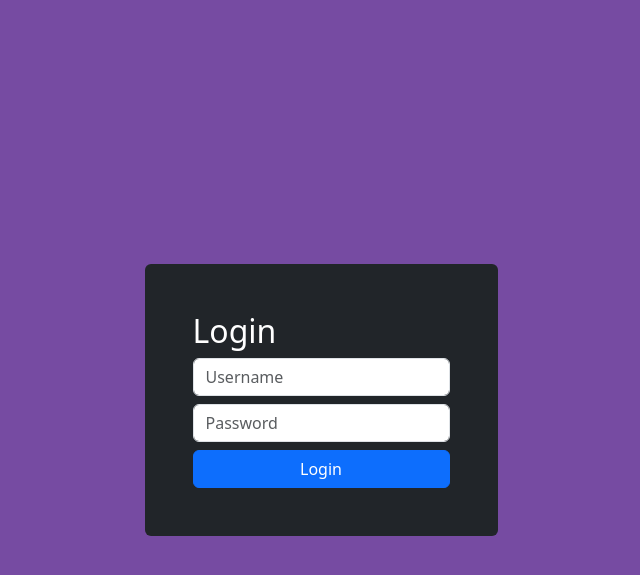
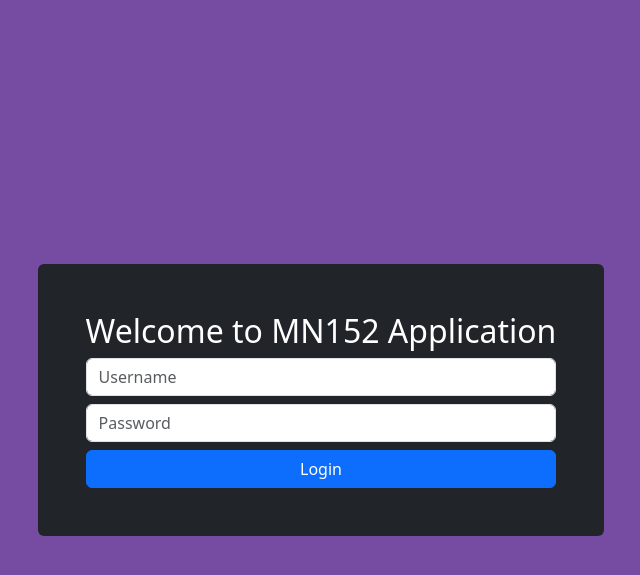
Before and after one commit to prashanthmanoharg/rpirepo, a Flask app: page /login in a window 1280 px wide. Shown: the top 575 px of the page, without its empty margins (319-959 px from the left). Run offline with Flask 3, Linux system fonts and the light colour scheme; parts of the project's set-up code (start-up, migrations or seed data) failed here and were passed over.

Commit message:
changes dashboard title and login title

```diff
--- a/app/templates/dashboard.html
+++ b/app/templates/dashboard.html
@@ -1,6 +1,7 @@
 {% extends "layout.html" %}
 {% block content %}
 <h2>Welcome, {{ user }}!</h2>
+<h1>Prashanth Investments and Expenses </h2>
 <a href="/plot" class="btn btn-success">Expense Visualization</a>
 <a href="/investments" class="btn btn-warning">Investments</a>
 <a href="/logout" class="btn btn-danger">Logout</a>
--- a/app/templates/login.html
+++ b/app/templates/login.html
@@ -6,7 +6,7 @@
 </head>
 <body class="d-flex justify-content-center align-items-center" style="height:100vh; background: #764ba2;">
 <div class="login-container p-5 bg-dark text-white rounded">
-    <h2>Login</h2>
+    <h2>Welcome to MN152 Application</h2>
     <form method="POST">
         <input type="text" name="username" placeholder="Username" class="form-control my-2" required>
         <input type="password" name="password" placeholder="Password" class="form-control my-2" required>
```
